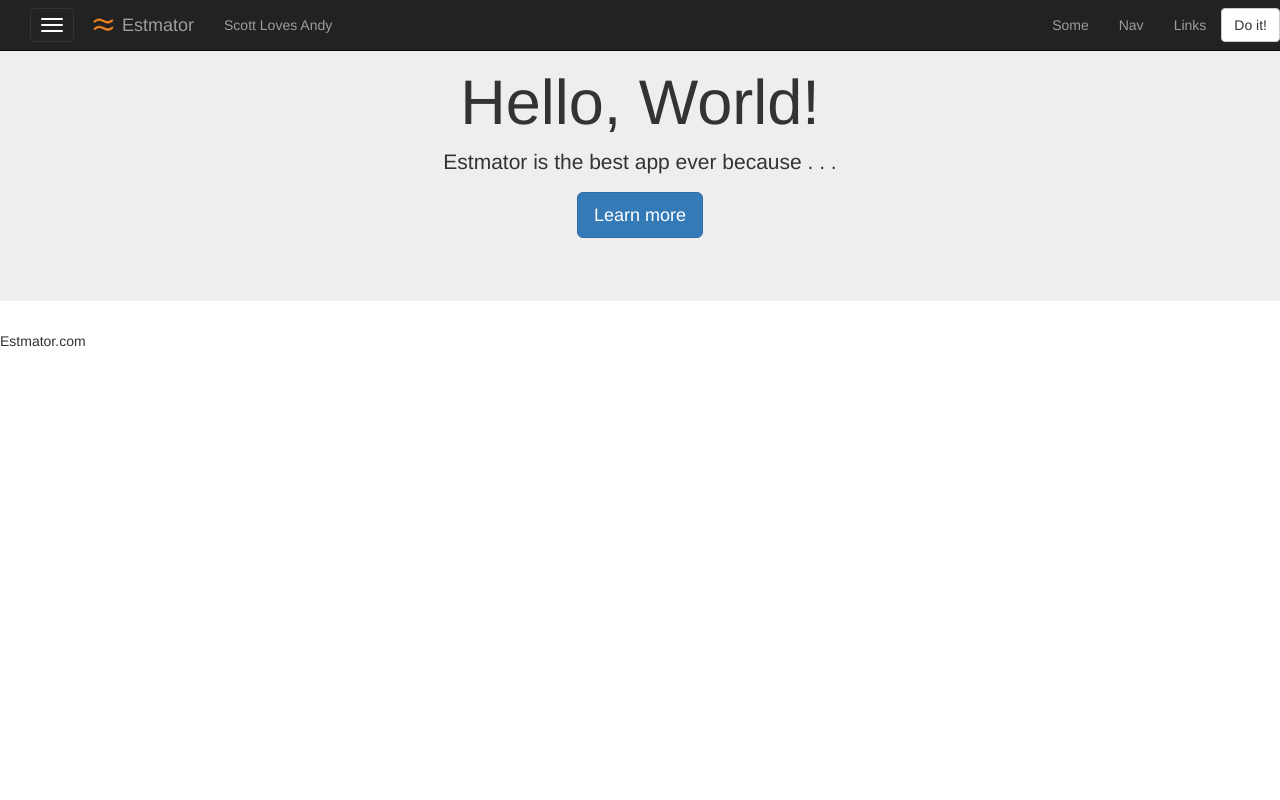
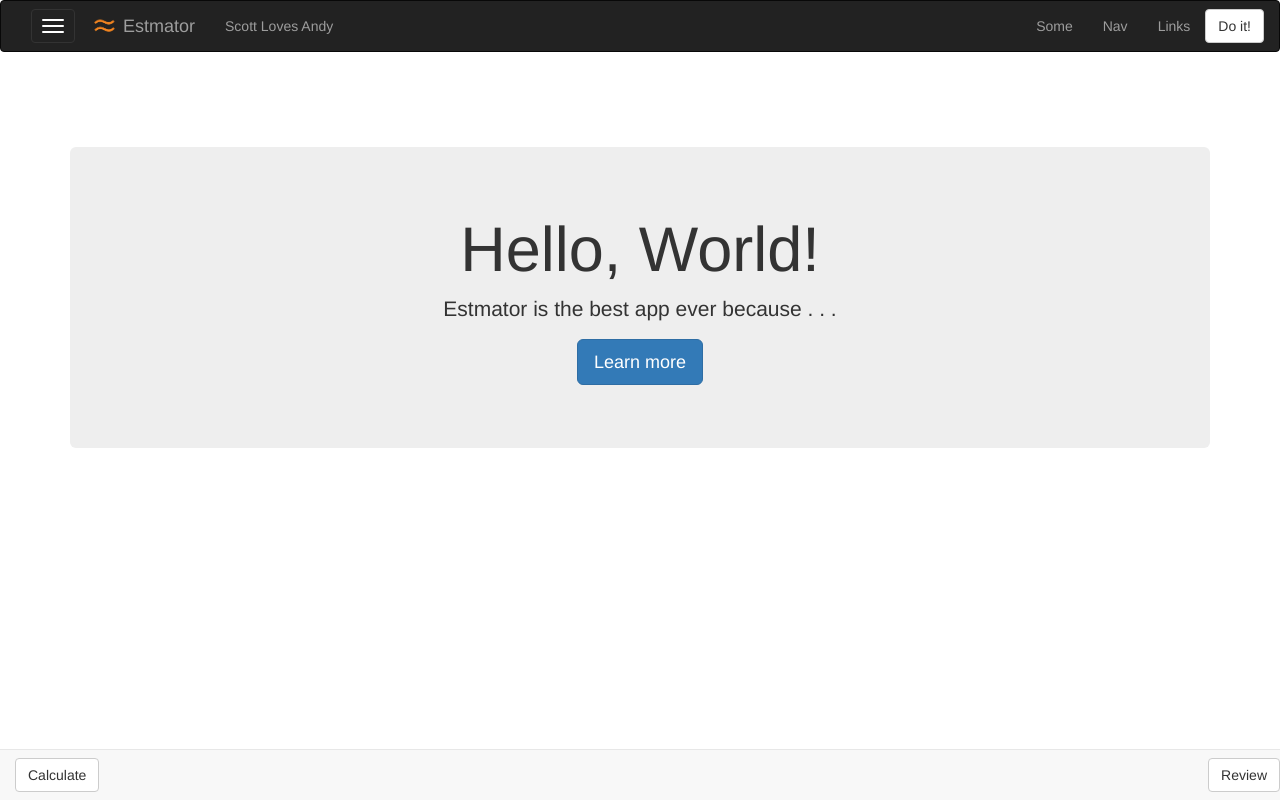
Before and after one commit to Estmator/EstmatorApp, a Django app: page / in a window 1280 px wide. Run offline with Django 3.2, Linux system fonts and the light colour scheme; some libraries are stand-ins or nearby versions.

Commit message:
Save work

```diff
--- a/estmator_project/estmator_project/templates/base.html
+++ b/estmator_project/estmator_project/templates/base.html
@@ -22,18 +22,18 @@
 <body>
     <header id="header">
     {% block header %}
-        <nav class="navbar navbar-inverse navbar-fixed-top">
+        <nav class="navbar navbar-inverse">
           <div class="container-fluid">
             <!-- Brand and toggle get grouped for better mobile display -->
             <div class="navbar-header">
-                {% block leftbutton %}
+              {% block leftbutton %}
               <button type="button" class="navbar-toggle collapsed" data-toggle="collapse" data-target="#bs-example-navbar-collapse-1" aria-expanded="false">
                 <span class="sr-only">Toggle navigation</span>
                 <span class="icon-bar"></span>
                 <span class="icon-bar"></span>
                 <span class="icon-bar"></span>
               </button>
-                {% endblock %}
+              {% endblock %}
               <img id="logo_image" class="navbar-brand" alt="Estmator" src="{% static 'images/est_logo_symbol.png' %}">
               <a class="navbar-brand" href="{% url 'index' %}">Estmator</a>
             </div>
@@ -76,7 +76,21 @@
 
     <footer id="footer">
     {% block footer %}
-        <p>{% trans "Estmator.com" %}</p>
+      <!--Bottom Navbar-->
+      <div class="navbar navbar-default navbar-fixed-bottom">
+          <div class="container-fluid">
+              <div class="nav navbar-nav navbar-left">
+                {% block footer_left %}
+                <button type="button" class="btn btn-default navbar-btn" id="calculate_btn">Calculate</button>
+                {% endblock %}
+              </div>
+              <div class="nav navbar-nav navbar-right">
+                {% block footer_right %}
+                <button type="submit" class="btn btn-default navbar-btn" id="review_btn">Review</button>
+                {% endblock %}
+              </div>
+          </div>
+      </div>
     {% endblock %}
     </footer>
 
--- a/estmator_project/estmator_project/templates/index.html
+++ b/estmator_project/estmator_project/templates/index.html
@@ -3,11 +3,11 @@
 {% load i18n %}
 
 {% block content %}
-<!-- <div class="container center-block"> -->
+<div class="container center-block">
   <div class="jumbotron text-center">
     <h1>Hello, World!</h1>
     <p>Estmator is the best app ever because . . . </p>
     <p><a class="btn btn-primary btn-lg" href="#" role="button">Learn more</a></p>
   </div>
-<!-- </div> -->
+</div>
 {% endblock %}
```
